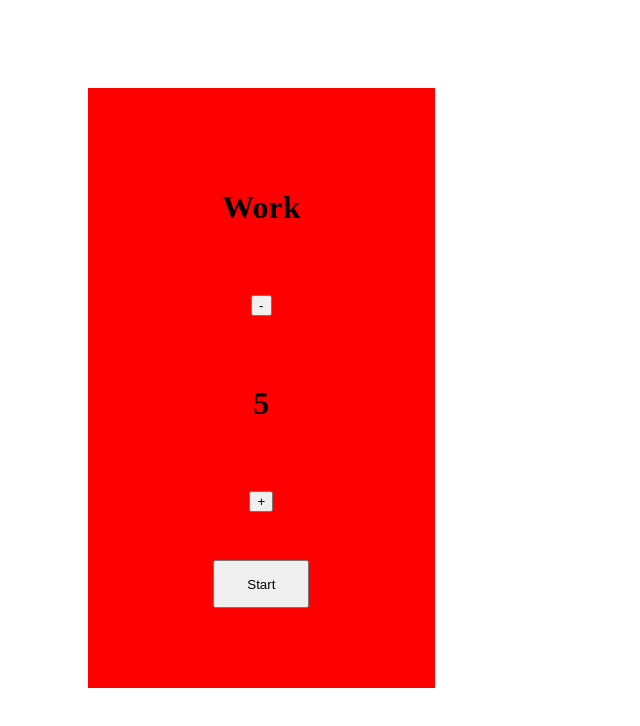
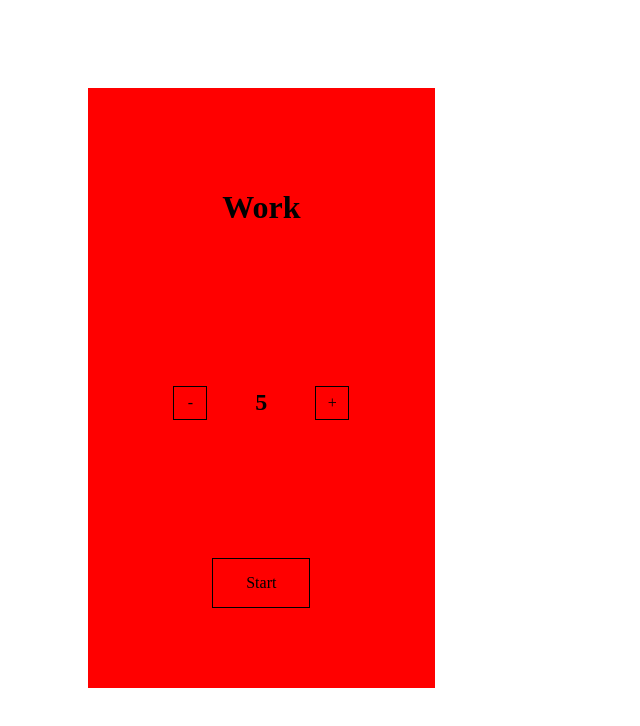
Before and after one commit to mattdeann/pomodoro, a React (Create React App) app: page / in a window 1280 px wide. Shown: the top 726 px of the page, without its empty margins (0-640 px from the left). Built offline with nearby package versions, Linux system fonts and the light colour scheme.

Commit message:
Style buttons

```diff
--- a/src/Timers/Timer.css
+++ b/src/Timers/Timer.css
@@ -7,10 +7,37 @@
   align-items: center;
 }
 
+.count-area {
+  display: flex;
+  align-items: center;
+}
+
+.duration {
+  margin: 3rem;
+}
+
+.decrement,
+.increment {
+  width: 2rem;
+  height: 2rem;
+  border: 1px solid black;
+  display: flex;
+  justify-content: center;
+  align-items: center;
+}
+
+.decrement:hover,
+.increment:hover {
+  cursor: pointer;
+}
+
 .start-button {
   height: 3rem;
   width: 6rem;
-
+  display: flex;
+  justify-content: center;
+  align-items: center;
+  border: 1px solid black;
 }
 
 .start-button:hover {
--- a/src/Timers/WorkTimer.js
+++ b/src/Timers/WorkTimer.js
@@ -7,16 +7,18 @@ function WorkTimer({workTime, handleClick, increment, decrement}) {
       <h1 className="timer-type">
         Work
       </h1>
-      <button onClick={decrement} className="decrement">
-        -
-      </button>
-      <h1 className="duration">{workTime}</h1>
-      <button onClick={increment} className="increment">
-        +
-      </button>
-      <button onClick={handleClick} className="start-button">
+      <section className="count-area">
+        <article onClick={decrement} className="decrement">
+          -
+        </article>
+        <h1 className="duration">{workTime}</h1>
+        <article onClick={increment} className="increment">
+          +
+        </article>
+      </section>
+      <article onClick={handleClick} className="start-button">
         Start
-      </button>
+      </article>
     </div>
   )
 }
--- a/src/TimersBox/TimersBox.js
+++ b/src/TimersBox/TimersBox.js
@@ -28,6 +28,7 @@ class TimersBox extends React.Component {
 
   countDown = (timer) => {
     const newWorkTime = this.state.workTime - 1
+
     this.setState({
       workTime: newWorkTime
     })
@@ -41,8 +42,6 @@ class TimersBox extends React.Component {
     let timer = setInterval(() => this.countDown(timer), 1000)
   }
 
-
-
   render() {
     return (
       <div className="timers-box">
```
Also changed, not shown: 1 other file (tests, documents, lock files or other folders).
